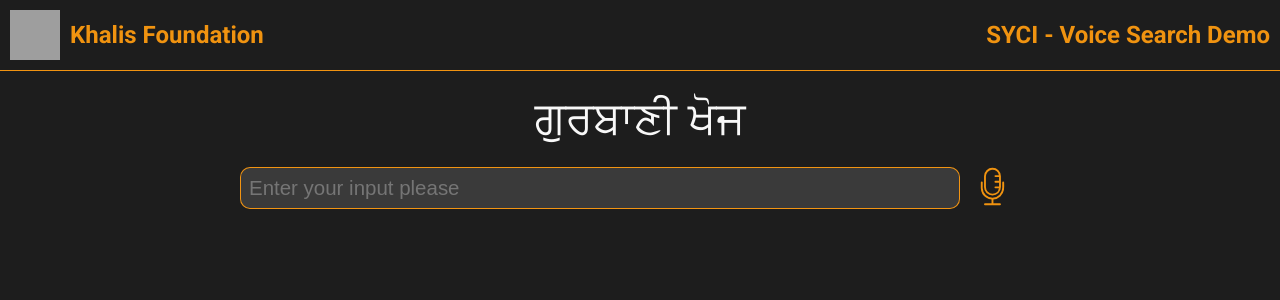
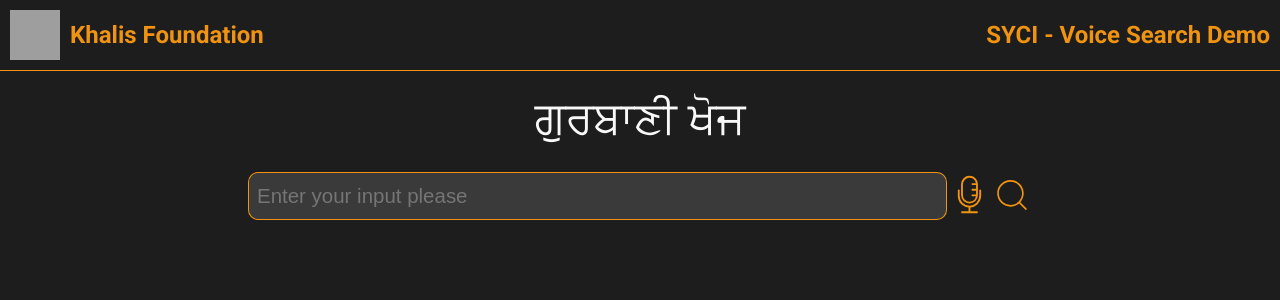
Before and after one commit to dilrajs616/khalis_demo, a React (Vite) app in the folder client/: page / in a window 1280 px wide. Shown: the top 300 px of the page. Built offline with nearby package versions, Linux system fonts and the light colour scheme; grey boxes are pictures that could not be loaded.

Commit message:
getting result from bani DB

```diff
--- /dev/null
+++ b/client/src/Components/ResultDisplay.tsx
@@ -0,0 +1,28 @@
+import { useEffect, useState } from "react";
+import "../SCSS/ResultDisplay.scss";
+interface Props {
+  resultsFromBaniDB: any;
+}
+export default function ResultDisplay({ resultsFromBaniDB }: Props) {
+  const [verse, setverse] = useState(null);
+
+  return (
+    <>
+      <div className="result-display-container">
+        <div className="result-display-container-heading">Results</div>
+        {resultsFromBaniDB.map((gurbani: any, index: number) => {
+          return (
+            <div className="result-display-container" key={index}>
+              <div className="result-display-gurbani-name">
+                {gurbani.verse.unicode}
+              </div>
+              <div className="result-display-gurbani-ang">
+                Ang Number -{gurbani.pageNo}
+              </div>
+            </div>
+          );
+        })}
+      </div>
+    </>
+  );
+}
--- a/client/src/Components/Search.tsx
+++ b/client/src/Components/Search.tsx
@@ -3,6 +3,8 @@ import "../SCSS/Search.scss";
 import { useRef, useState } from "react";
 import { CiMicrophoneOn } from "react-icons/ci";
 import toast from "react-hot-toast";
+import { CiSearch } from "react-icons/ci";
+import ResultDisplay from "./ResultDisplay";
 
 export default function Search() {
   const [isRecording, setisRecording] = useState(false);
@@ -10,8 +12,12 @@ export default function Search() {
   const resultRef = useRef<any>(null);
   let streamRef = useRef<any>(null);
   let chunks: any = [];
+  let inputRef = useRef<HTMLInputElement>(null);
+  const [result, setresult] = useState<any>(null);
+  const [searchType, setsearchType] = useState<string>("gurbani");
 
-  async function listenToVoice() {
+  async function listenToVoice(e: any) {
+    e.preventDefault();
     if (isRecording) {
       recorderRef.current.stop();
       streamRef.current.getTracks().forEach((track: any) => track.stop());
@@ -49,6 +55,9 @@ export default function Search() {
               } else {
                 let data = await response.json();
                 console.log(data);
+                if (inputRef.current) {
+                  inputRef.current.value = data.transcript;
+                }
               }
             } catch (e: any) {
               console.log(e.message);
@@ -61,6 +70,19 @@ export default function Search() {
       setisRecording(true);
     }
   }
+  async function getGurbani(e: any, transcript?: any) {
+    e.preventDefault();
+    const baniDBURL = `https://api.banidb.com/v2/search/${
+      transcript || inputRef.current?.value
+    }?searchtype=2&source=all`;
+    let response = await fetch(baniDBURL);
+    if (!response.ok) {
+      console.log("error");
+    } else {
+      let data = await response.json();
+      setresult(data.verses);
+    }
+  }
 
   return (
     <>
@@ -69,14 +91,25 @@ export default function Search() {
         <div className="content-container">
           <div className="main-heading">ਗੁਰਬਾਣੀ ਖੋਜ</div>
           <div className="search-input-box-container">
+            <form className="form" onSubmit={getGurbani}>
               <input
                 type="search"
                 placeholder="Enter your input please"
                 id="search-box"
+                ref={inputRef}
               />
               <button className="mic-btn">
                 <CiMicrophoneOn size={45} onClick={listenToVoice} />
               </button>
+              <button type="submit" className="search-icon">
+                <CiSearch size={40} onClick={getGurbani} />
+              </button>
+            </form>
+          </div>
+          <div className="results">
+            {result !== null ? (
+              <ResultDisplay resultsFromBaniDB={result} />
+            ) : undefined}
           </div>
         </div>
       </div>
--- a/client/src/SCSS/Navbar.scss
+++ b/client/src/SCSS/Navbar.scss
@@ -21,6 +21,7 @@
     font-family: $font-primary;
   }
   .right-container-heading {
+    text-align: end;
     color: $color-primary;
     font-family: $font-primary;
   }
--- /dev/null
+++ b/client/src/SCSS/ResultDisplay.scss
@@ -0,0 +1,25 @@
+@import "./Variable";
+.result-display-container {
+  padding: 8px;
+  width: 100%;
+  color: white;
+  &-heading {
+    color: $color-primary;
+    font-size: 2.5rem;
+    font-family: $font-primary;
+    border-bottom: 1px solid $color-tertiary;
+    padding-bottom: 5px;
+  }
+  .result-display-container {
+    border-bottom: 1px solid grey;
+    padding: 18px;
+    .result-display-gurbani-name {
+      font-size: 1.5rem;
+      color: $color-primary;
+    }
+    .result-display-gurbani-ang {
+      font-family: $font-primary;
+      margin-top: 8px;
+    }
+  }
+}
--- a/client/src/SCSS/Search.scss
+++ b/client/src/SCSS/Search.scss
@@ -18,11 +18,22 @@
   font-family: $font-primary;
   color: $color-tertiary;
 }
+.form {
+  display: flex;
+  width: 100%;
+  .search-icon {
+    background-color: transparent;
+    border: 0;
+    outline: 0;
+    color: $color-primary;
+  }
+}
 .search-input-box-container {
   margin-top: 20px;
   display: flex;
   align-items: center;
   gap: 10px;
+  padding: 8px;
 }
 #search-box {
   width: 90%;
```
Lines whose indentation alone changed are shown as unchanged.
